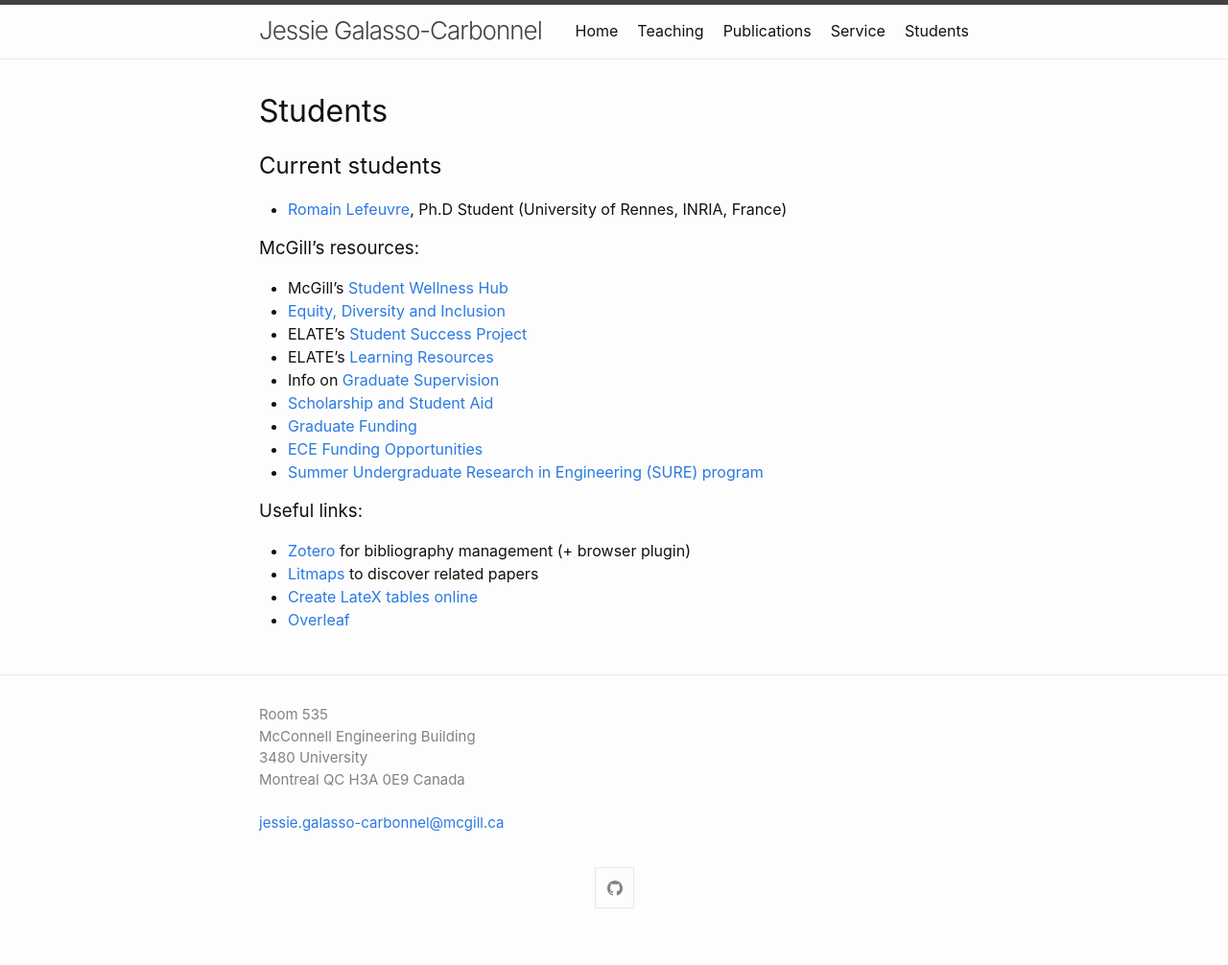
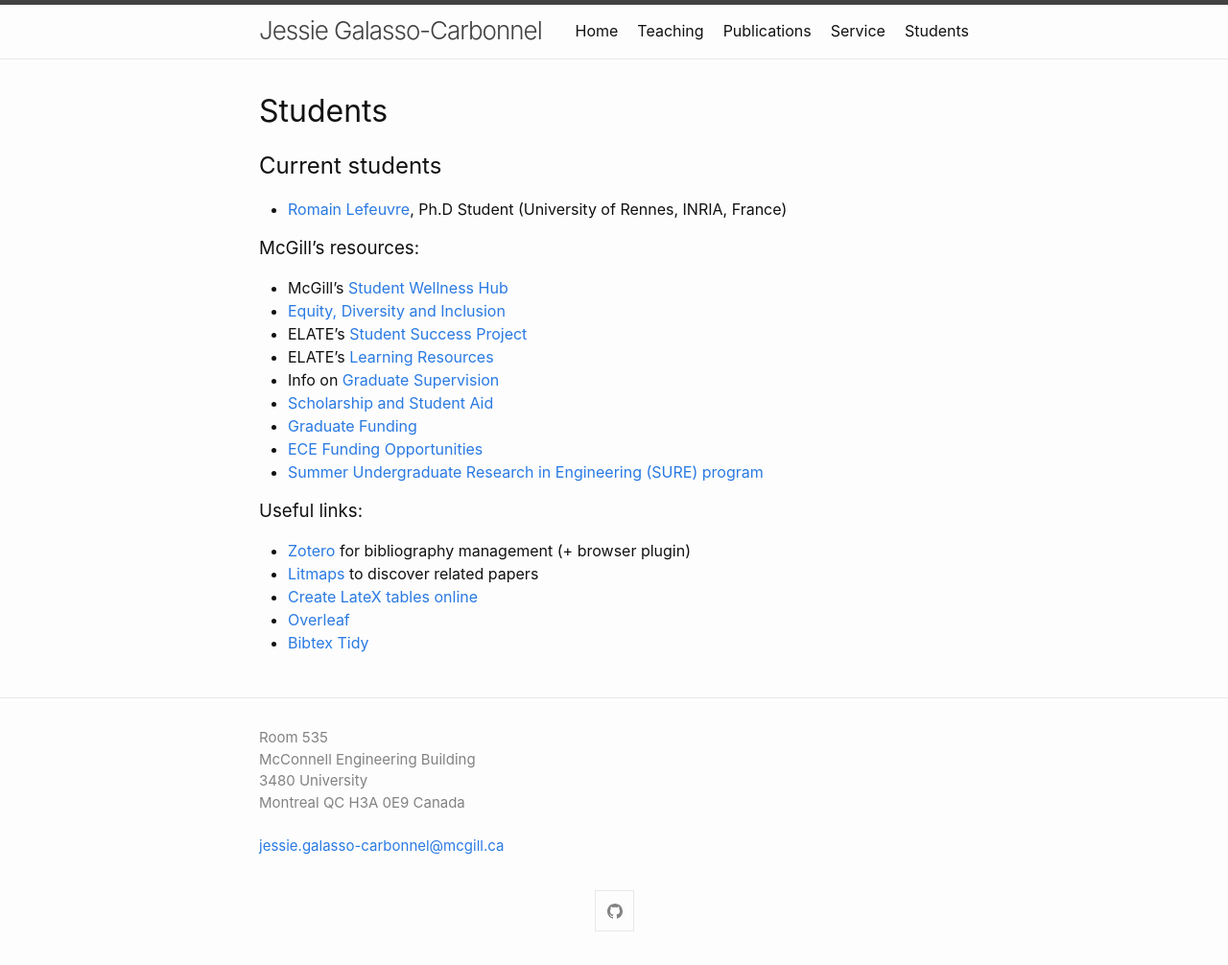
Before and after one commit to jgalasso/jgalasso.github.io, a Jekyll site: the page built from student.md, in a window 1280 px wide. Shown: the whole page at 96% size. Built offline with Jekyll 4.4.1, drawn with Linux system fonts in a browser that asks for light colours; before the commit the page ends 982 px from its top, so only the background shows below that.

Commit message:
Update student.md - Bibtex tidy

```diff
--- a/student.md
+++ b/student.md
@@ -25,3 +25,4 @@ permalink: /student/
 - [Litmaps](https://www.litmaps.com) to discover related papers
 - [Create LateX tables online](https://www.tablesgenerator.com)
 - [Overleaf](http://overleaf.com)
+- [Bibtex Tidy](https://flamingtempura.github.io/bibtex-tidy/)
```
